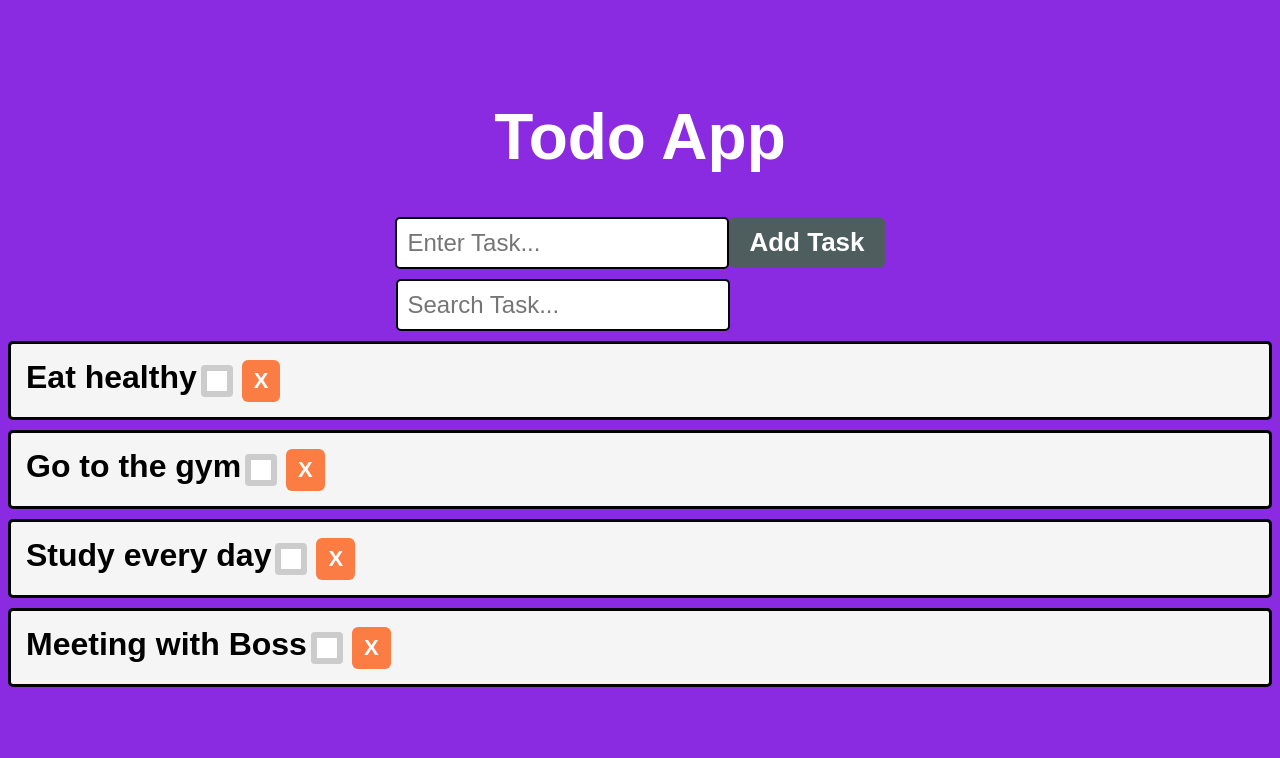
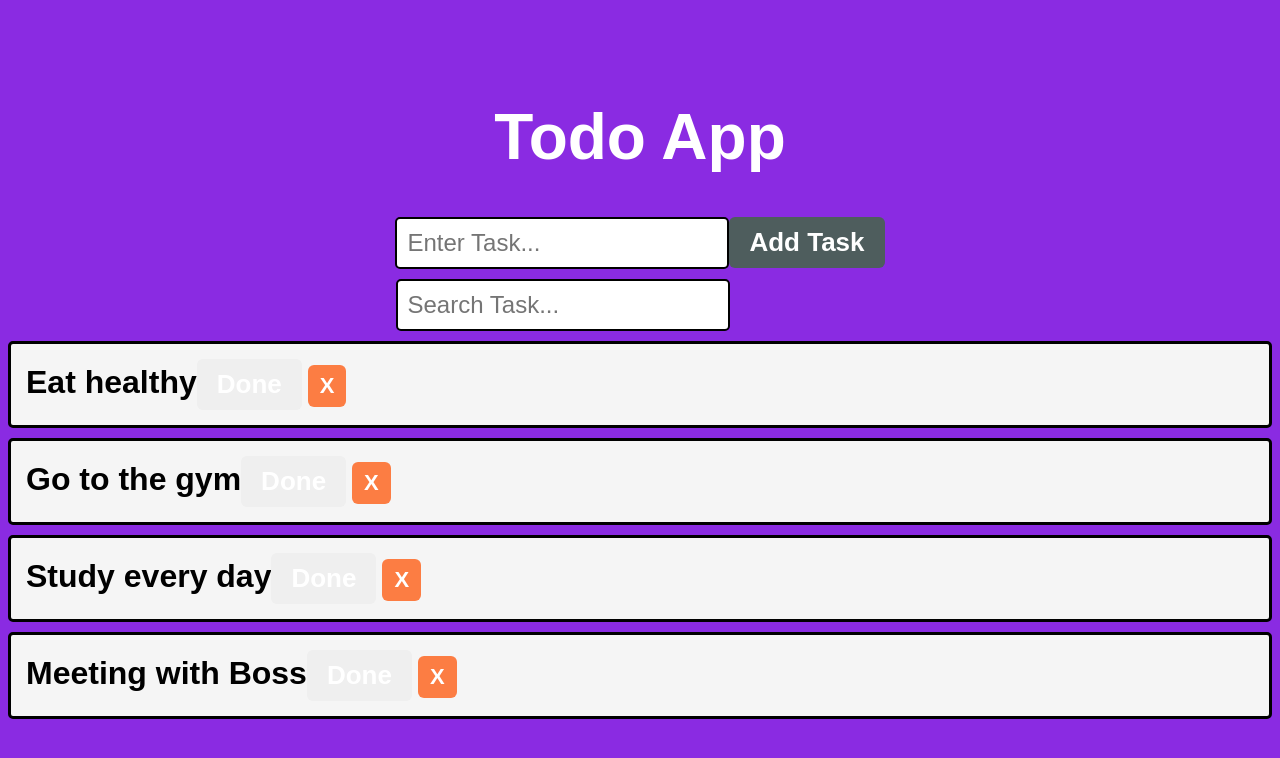
Before and after one commit to Vahe789/todo-app, a React (Create React App) app: page / in a window 1280 px wide. Shown: the top 758 px of the page. Built offline with nearby package versions, Linux system fonts and the light colour scheme.

Commit message:
Update TodoItem.js

```diff
--- a/src/TodoItem.js
+++ b/src/TodoItem.js
@@ -1,13 +1,25 @@
 import React from "react";
 
 class TodoItem extends React.Component {
+  handleToggle = () => {
+    const { todo, onToggleStatus } = this.props;
+    onToggleStatus(todo.id, !todo.done);
+  };
   render() {
     const { todo, onDelete } = this.props;
 
     return (
-      <div>
+      <div className="Todo-item">
         <span className="text">{todo.text}</span>
-        <input type="checkbox" />
+        {todo.done ? (
+          <button onClick={this.handleToggle} className="Undone-button">
+            Undone
+          </button>
+        ) : (
+          <button onClick={this.handleToggle} className="Done-button">
+            Done
+          </button>
+        )}
         <button className="delete-button" onClick={() => onDelete(todo.id)}>
           X
         </button>
```
